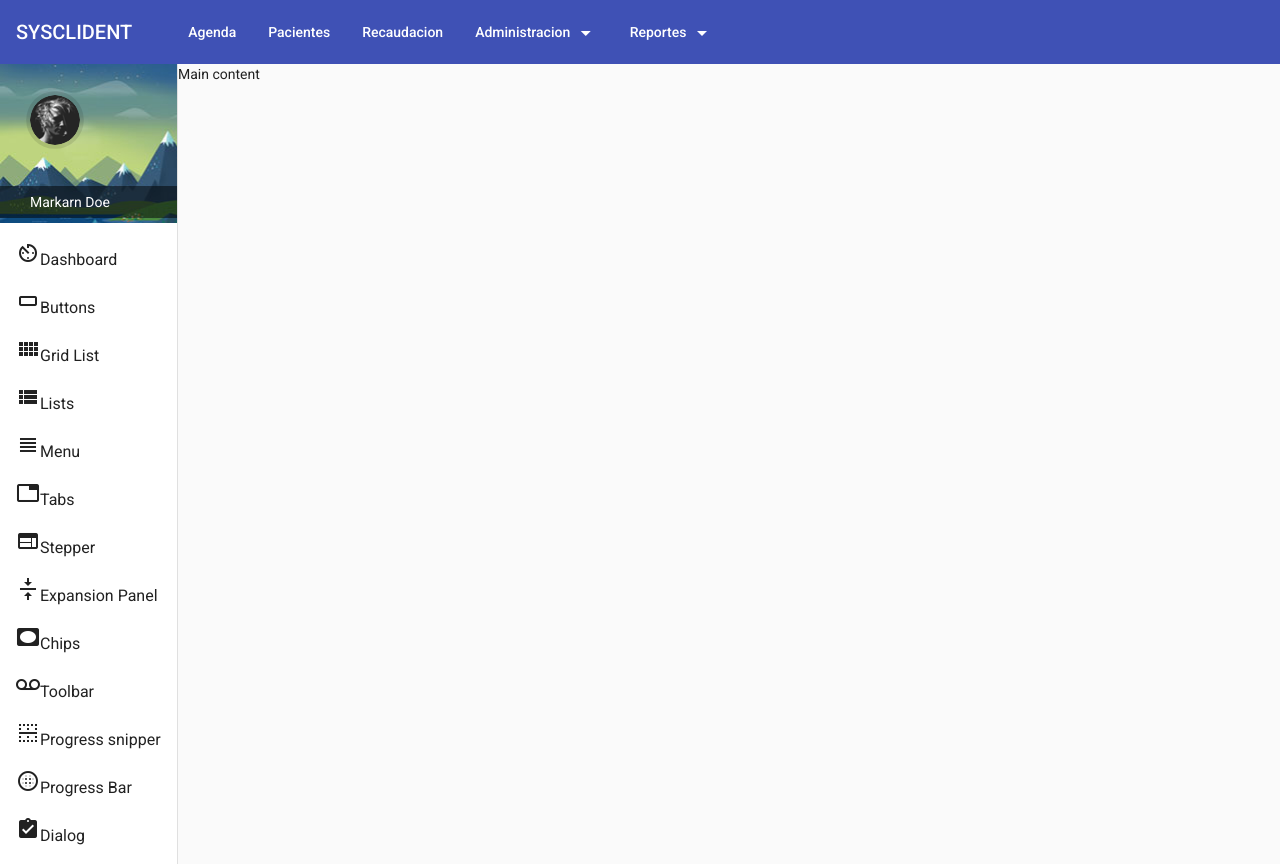
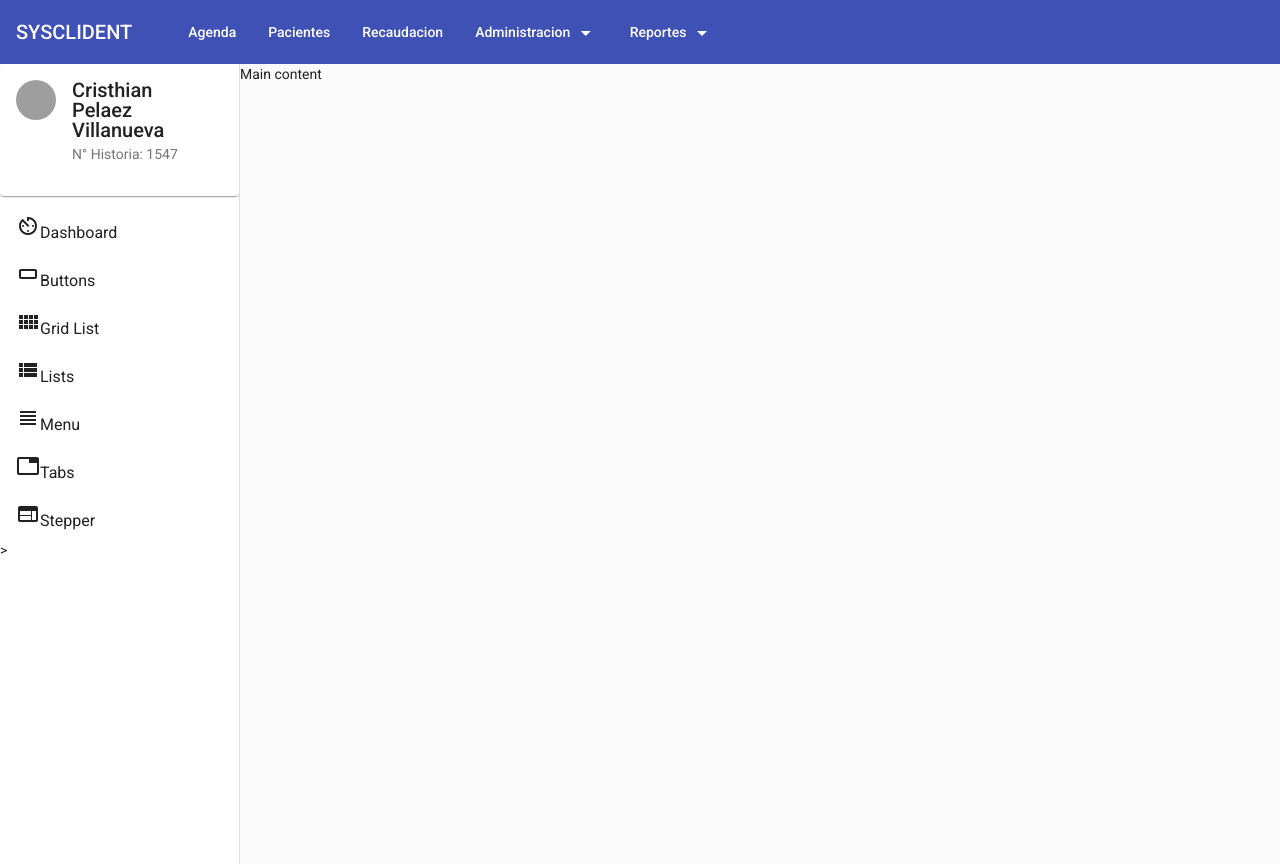
Before and after one commit to Zealep/dentalfrontend, an Angular app: page /paciente in a window 1280 px wide. Built offline with nearby package versions, Linux system fonts and the light colour scheme; grey boxes are pictures that could not be loaded.

Commit message:
card avatar paciente

```diff
--- a/src/app/pages/paciente/paciente.component.css
+++ b/src/app/pages/paciente/paciente.component.css
@@ -2,3 +2,8 @@
     width: 100%;
     height: 100%;
   }
+
+  mat-sidenav {
+    width: 240px;
+    padding-top: 0px;
+  }
--- a/src/app/pages/paciente/sidebar-paciente/sidebar-paciente.component.html
+++ b/src/app/pages/paciente/sidebar-paciente/sidebar-paciente.component.html
@@ -1,33 +1,18 @@
-<!-- ============================================================== -->
-<!-- sidebar -->
-<!-- ============================================================== -->
-<div class="user-profile" style="background: url(assets/images/background/user-info.jpg) no-repeat;">
-    <!-- User profile image -->
-    <div class="profile-img"> <img src="assets/images/users/profile.png" alt="user"> </div>
-    <!-- User profile text-->
-    <!-- ============================================================== -->
-    <!-- Profile - style you can find in header.scss -->
-    <!-- ============================================================== -->
-    <div class="profile-text"><a [matMenuTriggerFor]="sdprofile" class=""> Markarn Doe <i class="ti-angle-down font-12 m-l-5"></i></a></div>
-    <mat-menu #sdprofile="matMenu" class="mymegamenu">
-        <button mat-menu-item>
-            <mat-icon>settings</mat-icon> Settings </button>
-        <button mat-menu-item>
-            <mat-icon>account_box</mat-icon> Profile </button>
-        <button mat-menu-item>
-            <mat-icon>notifications_off</mat-icon> Disable notifications </button>
-        <button mat-menu-item>
-            <mat-icon>exit_to_app</mat-icon> Sign Out </button>
-    </mat-menu>
 
-</div>
+<mat-card>
+    <mat-card-header>
+        <div mat-card-avatar class="example-header-image"></div>
+        <mat-card-title>Cristhian Pelaez Villanueva</mat-card-title>
+        <mat-card-subtitle>N° Historia: 1547</mat-card-subtitle>
+    </mat-card-header>
+</mat-card>
+
 <mat-nav-list appAccordion>
     <mat-list-item appAccordionLink *ngFor="let menuitem of getMenuitem()" routerLinkActive="selected">
         <a class="" appAccordionToggle [routerLink]="['/', menuitem.state]">
             <mat-icon>{{ menuitem.icon }}</mat-icon>
             <span>{{ menuitem.name }}</span>
             <span fxFlex></span>
-            <span class="label label-{{ badge.type }}" *ngFor="let badge of menuitem.badge">{{ badge.value }}</span>
         </a>
 
 
--- a/src/app/pages/paciente/sidebar-paciente/sidebar-paciente.component.scss
+++ b/src/app/pages/paciente/sidebar-paciente/sidebar-paciente.component.scss
@@ -1,165 +1,4 @@
-mat-sidenav {
-    width: 240px;
-    padding-top: 0px;
+.example-header-image {
+    background-image: url('https://material.angular.io/assets/img/examples/shiba1.jpg');
+    background-size: cover;
   }
-  #snav{
-      box-shadow: 1px 0px 20px rgba(0, 0, 0, 0.08);
-      .mat-list-item {
-          height: auto;
-          &:hover{
-              background: none;
-          }
-
-          .mat-list-item-content{
-              display: block;
-              padding: 0px 15px;
-              &:hover{
-                  background: none;
-                  > a{
-                    color:#1e88e5;
-                  }
-              }
-          }
-
-          a{
-              height: 45px;
-              padding: 0 10px;
-              margin-bottom: 10px;
-              align-items: center;
-              display: flex;
-              font-size: 15px;
-              white-space: nowrap;
-              color:#607d8b;
-              mat-icon:not(.dd-icon){
-                  margin-right: 8px;
-              }
-              mat-icon{
-                  color:#99abb4;
-              }
-              .dd-icon{
-                  font-size: 16px;
-                  width: 16px;
-                  transition: 0.2s ease-in;
-                  margin: 5px 0 5px 5px;
-                  height: 16px;
-              }
-          }
-          &.selected > .mat-list-item-content > a{
-              background: #26c6da;
-              border-radius: 4px;
-              color:#ffffff;
-
-              mat-icon{
-                  color:#ffffff;
-              }
-              .dd-icon{
-                  -webkit-transform: rotate(-180deg);
-                  transform: rotate(-180deg);
-              }
-
-          }
-          &.selected .sub-item .mat-list-item-content a.selected{
-              background: transparent;
-              color:#2f3d4a;
-              font-weight: 500;
-          }
-      }
-  }
-  /*******************
-  use profile section
-  ******************/
-
-  .user-profile {
-      position: relative;
-      background-size:cover;
-
-      .profile-img {
-          width: 50px;
-          margin-left: 30px;
-          padding: 31px 0;
-          border-radius: 100%;
-          &::before {
-              -webkit-animation: 2.5s blow 0s linear infinite;
-              animation: 2.5s blow 0s linear infinite;
-              position: absolute;
-              content: '';
-              width: 50px;
-              height: 50px;
-              top: 31px;
-              margin: 0 auto;
-              border-radius: 50%;
-              z-index: 0;
-          }
-          @-webkit-keyframes blow {
-              0% {
-                  box-shadow: 0 0 0 0px rgba(0, 0, 0, 0.1);
-                  opacity: 1;
-                  -webkit-transform: scale3d(1, 1, 0.5);
-                  transform: scale3d(1, 1, 0.5);
-              }
-              50% {
-                  box-shadow: 0 0 0 10px rgba(0, 0, 0, 0.1);
-                  opacity: 1;
-                  -webkit-transform: scale3d(1, 1, 0.5);
-                  transform: scale3d(1, 1, 0.5);
-              }
-              100% {
-                  box-shadow: 0 0 0 20px rgba(0, 0, 0, 0.1);
-                  opacity: 0;
-                  -webkit-transform: scale3d(1, 1, 0.5);
-                  transform: scale3d(1, 1, 0.5);
-              }
-          }
-          @keyframes blow {
-              0% {
-                  box-shadow: 0 0 0 0px rgba(0, 0, 0, 0.1);
-                  opacity: 1;
-                  -webkit-transform: scale3d(1, 1, 0.5);
-                  transform: scale3d(1, 1, 0.5);
-              }
-              50% {
-                  box-shadow: 0 0 0 10px rgba(0, 0, 0, 0.1);
-                  opacity: 1;
-                  -webkit-transform: scale3d(1, 1, 0.5);
-                  transform: scale3d(1, 1, 0.5);
-              }
-              100% {
-                  box-shadow: 0 0 0 20px rgba(0, 0, 0, 0.1);
-                  opacity: 0;
-                  -webkit-transform: scale3d(1, 1, 0.5);
-                  transform: scale3d(1, 1, 0.5);
-              }
-          }
-          img {
-              width: 100%;
-              border-radius: 100%;
-          }
-      }
-      .profile-text {
-          padding: 5px 0px;
-          position: relative;
-          cursor: pointer;
-          white-space: nowrap;
-          > a {
-              color: #ffffff!important;
-              width: 100%;
-              padding: 6px 30px;
-              background: rgba(0, 0, 0, 0.5);
-              display: block;
-              white-space: nowrap;
-              &:after{
-                  position: absolute;
-                  right: 20px;
-                  top:20px;
-              }
-          }
-      }
-
-  }
-
-
-  .sidebar-closed #snav{
-      &.mat-sidenav ~ .mat-drawer-content {
-            margin-left: 0px!important;
-          }
-  }
--- a/src/app/pages/paciente/sidebar-paciente/sidebar-paciente.component.ts
+++ b/src/app/pages/paciente/sidebar-paciente/sidebar-paciente.component.ts
@@ -14,42 +14,7 @@ const MENUITEMS = [
   { state: 'lists', type: 'link', name: 'Lists', icon: 'view_list' },
   { state: 'menu', type: 'link', name: 'Menu', icon: 'view_headline' },
   { state: 'tabs', type: 'link', name: 'Tabs', icon: 'tab' },
-  { state: 'stepper', type: 'link', name: 'Stepper', icon: 'web' },
-  {
-    state: 'expansion',
-    type: 'link',
-    name: 'Expansion Panel',
-    icon: 'vertical_align_center'
-  },
-  { state: 'chips', type: 'link', name: 'Chips', icon: 'vignette' },
-  { state: 'toolbar', type: 'link', name: 'Toolbar', icon: 'voicemail' },
-  {
-    state: 'progress-snipper',
-    type: 'link',
-    name: 'Progress snipper',
-    icon: 'border_horizontal'
-  },
-  {
-    state: 'progress',
-    type: 'link',
-    name: 'Progress Bar',
-    icon: 'blur_circular'
-  },
-  {
-    state: 'dialog',
-    type: 'link',
-    name: 'Dialog',
-    icon: 'assignment_turned_in'
-  },
-  { state: 'tooltip', type: 'link', name: 'Tooltip', icon: 'assistant' },
-  { state: 'snackbar', type: 'link', name: 'Snackbar', icon: 'adb' },
-  { state: 'slider', type: 'link', name: 'Slider', icon: 'developer_mode' },
-  {
-    state: 'slide-toggle',
-    type: 'link',
-    name: 'Slide Toggle',
-    icon: 'all_inclusive'
-  }
+  { state: 'stepper', type: 'link', name: 'Stepper', icon: 'web' }
 ];
 
 
```
